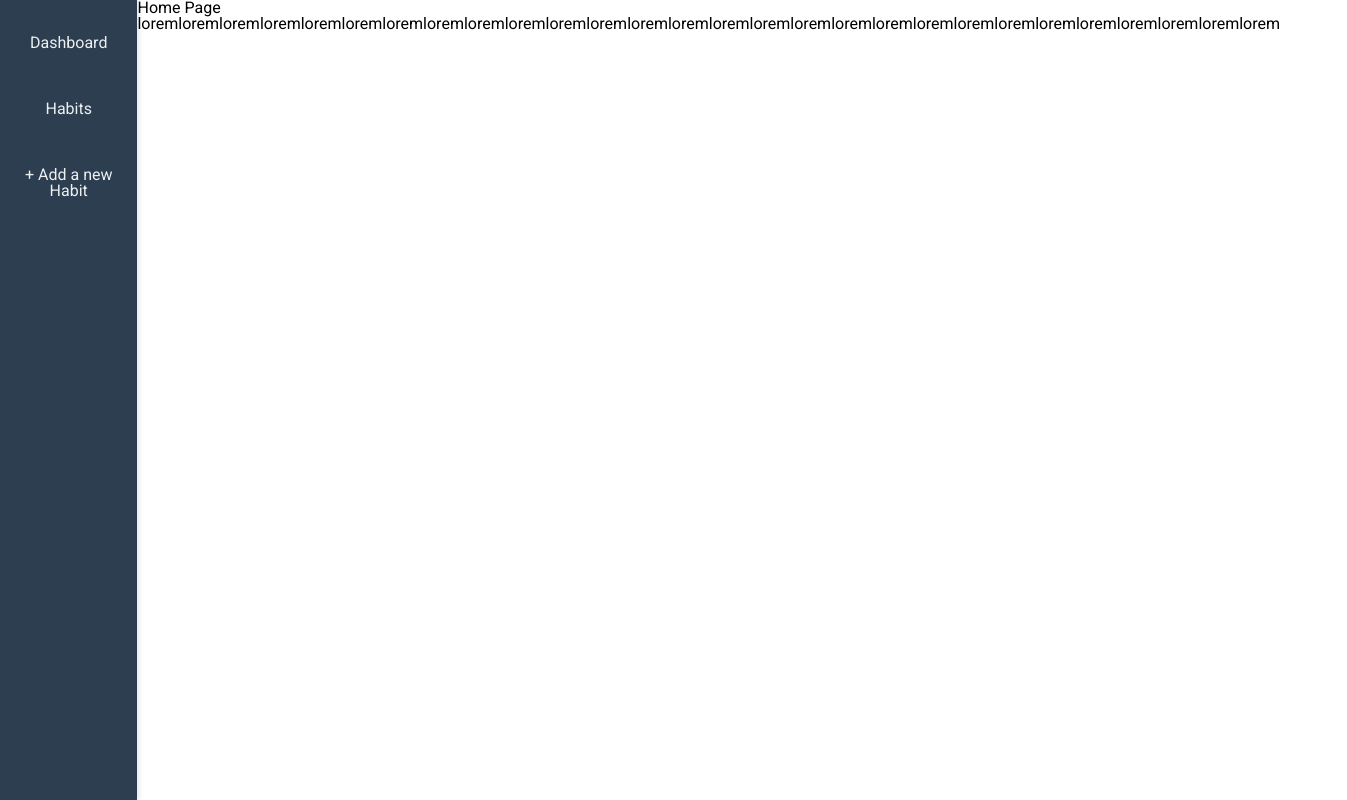
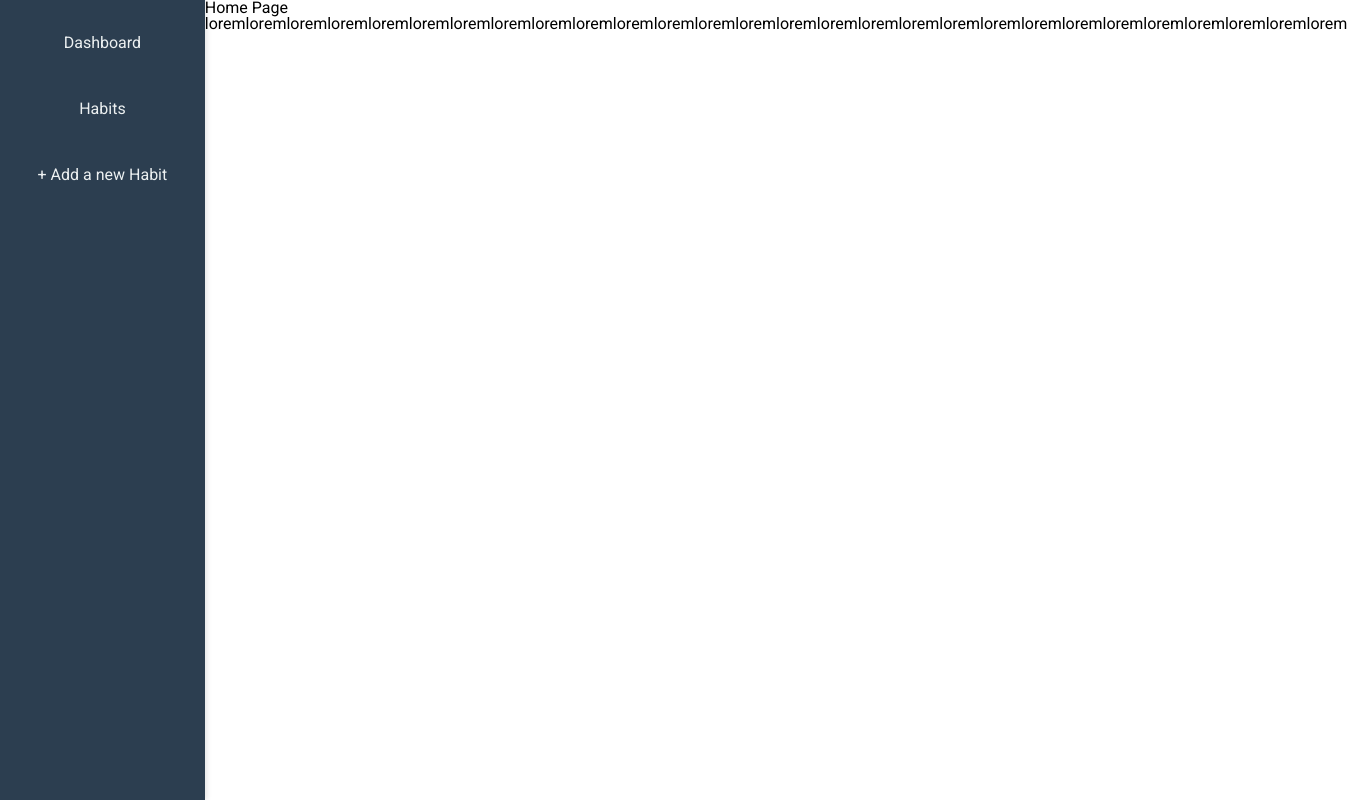
Before and after one commit to cameron-rx/hacksheffield, a React (Create React App) app: page / in a window 1280 px wide. Shown: the whole page, 1347 px wide, since content can reach past the window. Built offline with nearby package versions, Linux system fonts and the light colour scheme.

Commit message:
Added flex

```diff
--- a/src/App.css
+++ b/src/App.css
@@ -2,3 +2,11 @@
   display: flex;
   height: 100vh;
 }
+
+.sidebar {
+  width: 16%;
+}
+
+.content {
+  width: 80%;
+}
```
